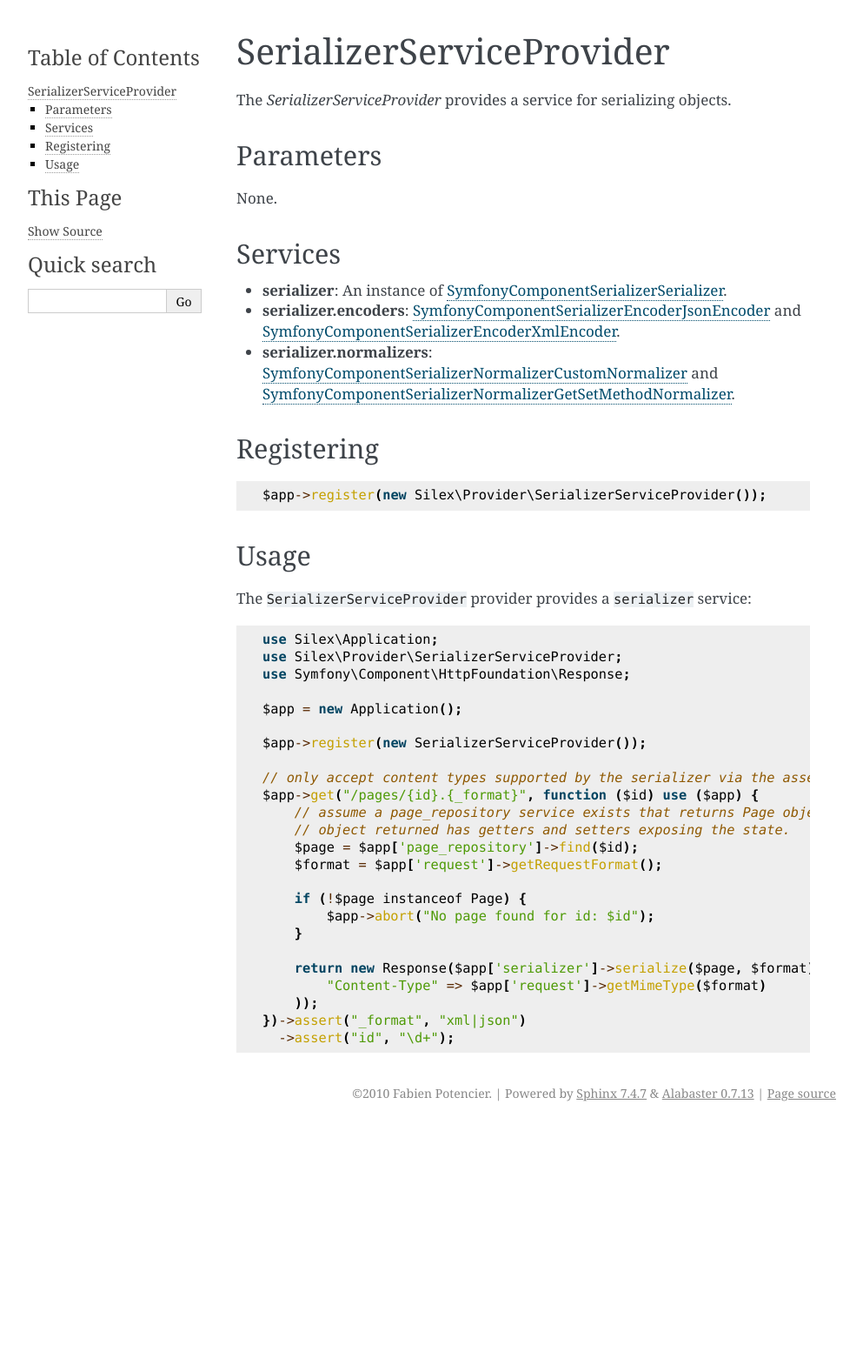
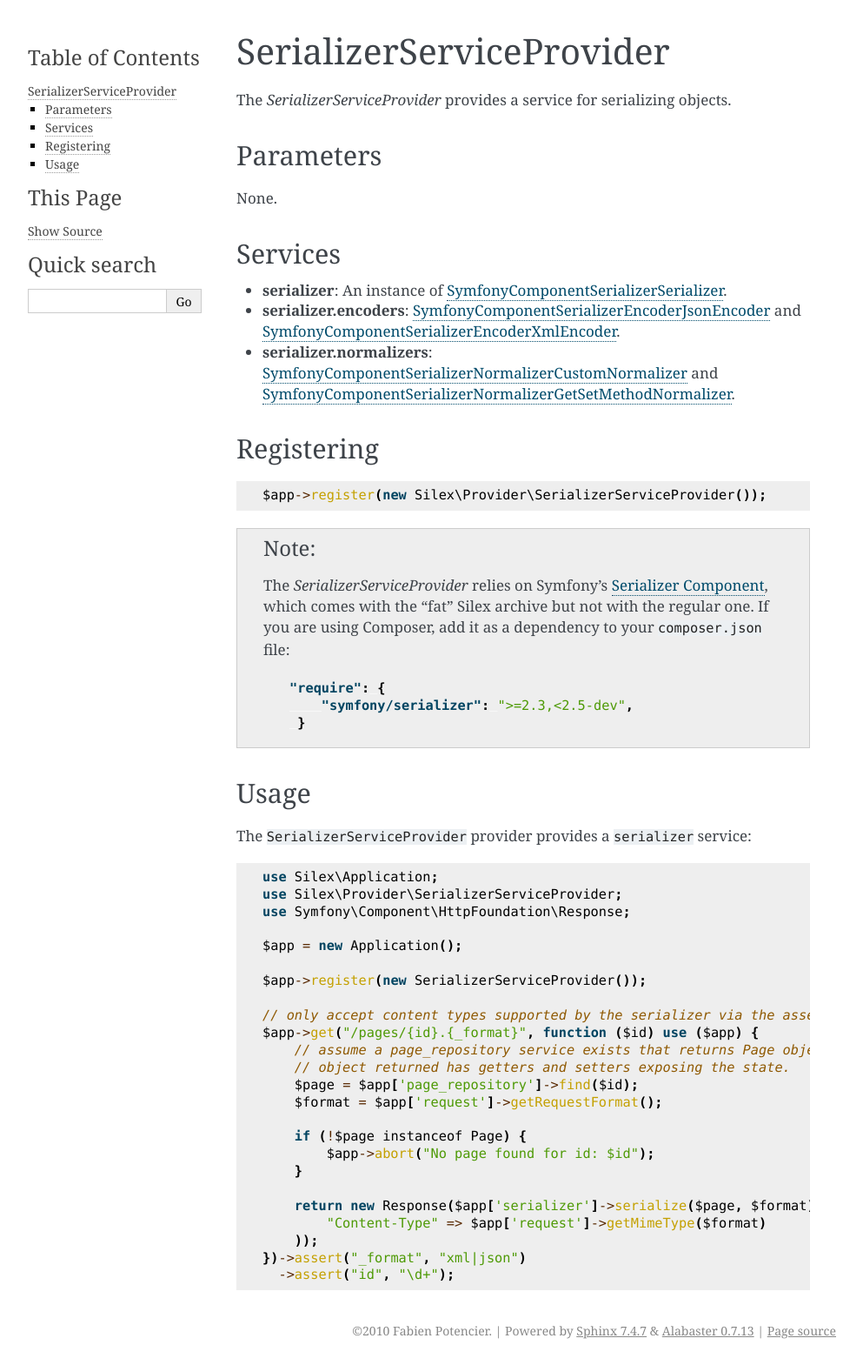
Before and after one commit to silexphp/Silex, a Sphinx documentation site: the page built from doc/providers/serializer.rst, in a window 1280 px wide. Shown: the whole page at 87% size, without its empty margins (148-1141 px from the left). Built offline with Sphinx 7.4.7, drawn with Linux system fonts in a browser that asks for light colours; before the commit the page ends 1296 px from its top, so only the background shows below that.

Commit message:
Added contribution instructions
Instructions to install symfony/serializer dependency was missing.

```diff
--- a/doc/providers/serializer.rst
+++ b/doc/providers/serializer.rst
@@ -31,6 +31,20 @@
 
     $app->register(new Silex\Provider\SerializerServiceProvider());
 
+.. note::
+
+    The *SerializerServiceProvider* relies on Symfony's `Serializer Component
+    <http://symfony.com/doc/current/components/serializer.html>`_,
+    which comes with the "fat" Silex archive but not with the regular
+    one. If you are using Composer, add it as a dependency to your
+    ``composer.json`` file:
+
+    .. code-block:: json
+
+        "require": {
+            "symfony/serializer": ">=2.3,<2.5-dev",
+         }
+
 Usage
 -----
 
```
